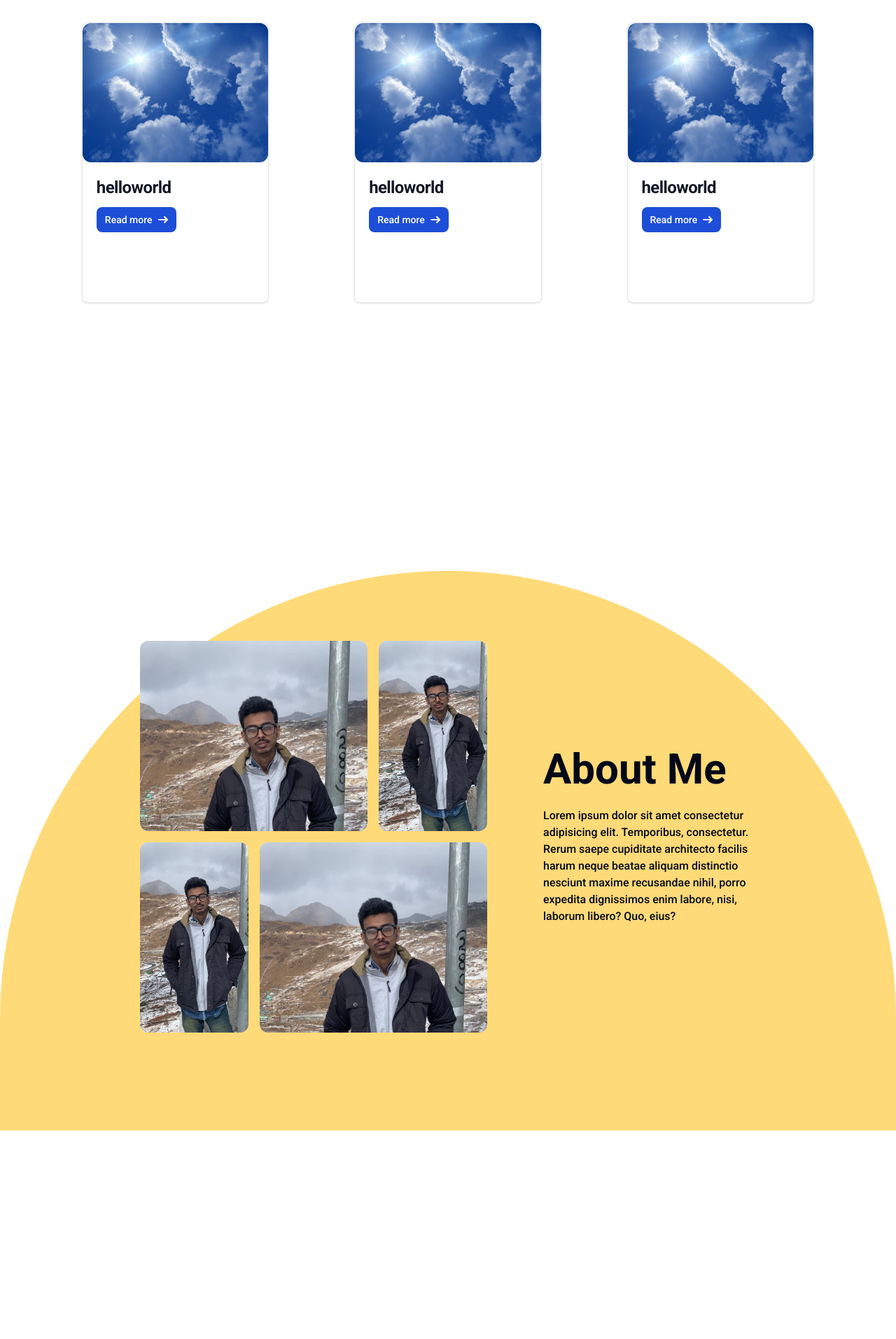
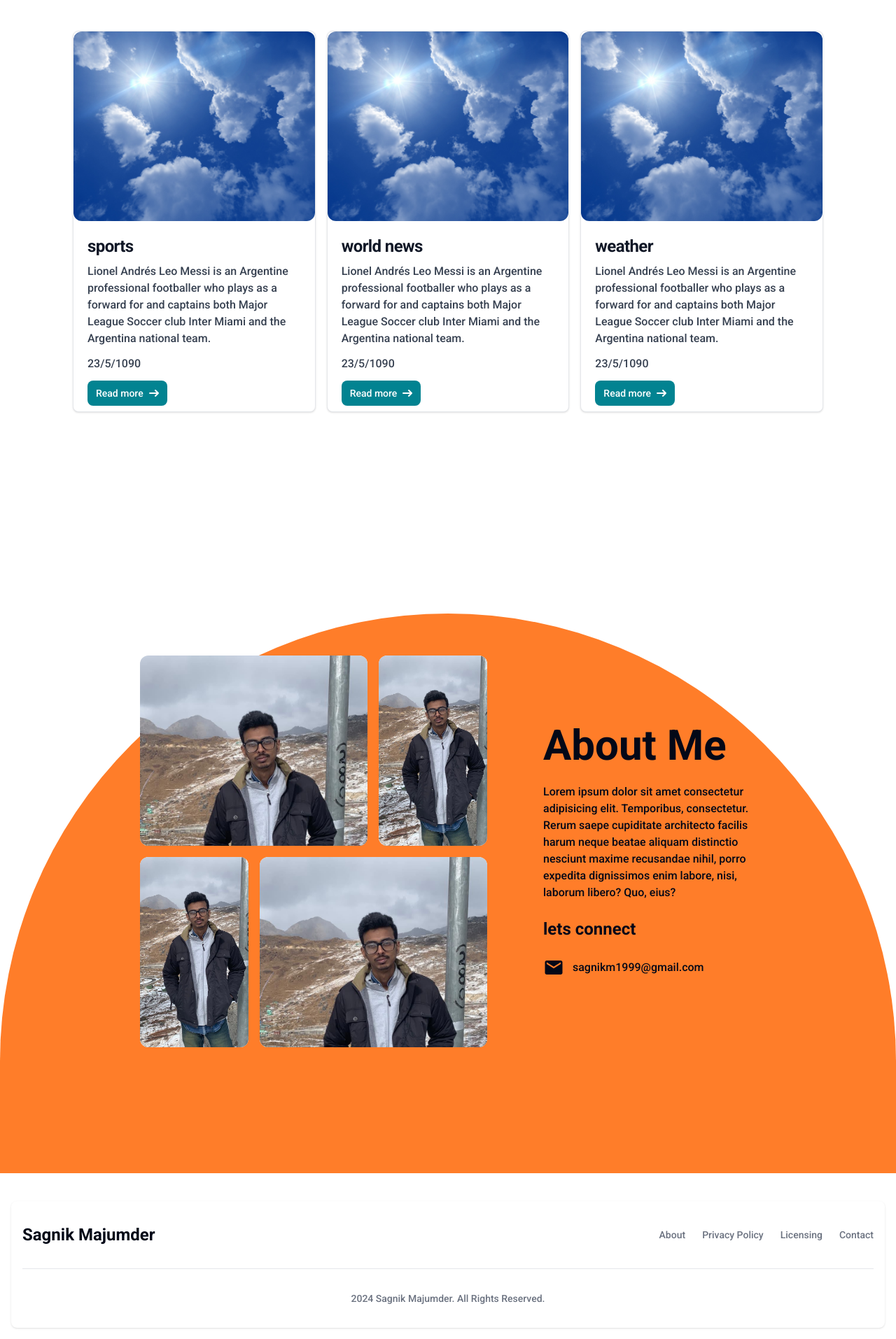
Before and after one commit to Taki7980/simplePortfolioForSagnikDa, a Next.js app: page / in a window 1280 px wide. Shown: the part 744-2658 px from the top of the page at 70% size. Before the commit the page ends 2360 px from the top, so only its background shows below. Built offline with nearby package versions, Linux system fonts and the light colour scheme.

Commit message:
finished footer + card

```diff
--- a/src/app/layout.tsx
+++ b/src/app/layout.tsx
@@ -4,6 +4,7 @@ import "./globals.css";
 import { GeistSans } from "geist/font/sans";
 import Navbar from "@/components/shared/Navbar";
 import Hero from "@/components/shared/Hero";
+import Footer from "@/components/ui/footer";
 
 const mons = Roboto({
 	subsets: ["latin"],
@@ -14,8 +15,8 @@ const mons = Roboto({
 
 
 export const metadata: Metadata = {
-	title: "Create Next App",
-	description: "Generated by create next app",
+	title: "Sagnik Majumder",
+	description: "My Journalism portfolio",
 };
 
 export default function RootLayout({
@@ -26,11 +27,12 @@ export default function RootLayout({
 	return (
 		<html lang="en">
 			<body
-				className={`${mons.className} ${GeistSans.variable}`}
+				className={`${mons.className} ${GeistSans.variable} w-full`}
 			>
 				<Navbar/>
 				<Hero/>
 				{children}
+				<Footer/>
 			</body>
 		</html>
 	);
--- a/src/app/page.tsx
+++ b/src/app/page.tsx
@@ -1,11 +1,11 @@
-import Hero from "@/components/shared/Hero";
+
 import MyDetails from "@/components/shared/MyDetails";
 import Projects from "@/components/shared/Projects";
 
 export default function Home() {
 	return (
-		<div>
-			{/* <Hero/> */}
+		<div className="flex flex-col items-center justify-center space-y-56 md:space-y-20">
+
 			<Projects/>
 			<MyDetails/>
 		</div>
--- a/src/app/work/[slug]/page.tsx
+++ b/src/app/work/[slug]/page.tsx
@@ -18,7 +18,7 @@ const page = async ({ params }: { params: { slug: string } }) => {
 				title={init?.title || "welcome"}
 				center
 			/>
-			<div className=" grid grid-cols-1 md:grid-cols-3 pt-10 gap-4 justify-center max-w-6xl">
+			<div className=" grid grid-cols-1 md:grid-cols-3 pt-10 gap-4 justify-center w-full px-10">
 				{details?.map((item, index) => (
 					<SubCard
 						key={index}
--- a/src/components/shared/Hero.tsx
+++ b/src/components/shared/Hero.tsx
@@ -3,7 +3,7 @@ import Link from "next/link";
 import { FaLinkedin } from "react-icons/fa";
 const Hero = () => {
 	return (
-		<div className="md:h-[80vh] h-[100vh] bg-[#003285] flex flex-col items-center justify-center self-center gap-10 pb-20 px-10 md:px-0">
+		<div className="md:h-[80vh] h-[100vh] bg-[#003285] flex flex-col items-center justify-center self-center gap-10 md:pb-20 pb-0 px-10 md:px-0">
 			<Image
 				className="size-36 rounded-full"
 				height={80}
--- a/src/components/shared/MyDetails.tsx
+++ b/src/components/shared/MyDetails.tsx
@@ -1,15 +1,27 @@
 import Image from "next/image";
 import React from "react";
 import { ImageGrid } from "./ImageGrid";
+import { cn } from "@/lib/utils";
+import { MdEmail } from "react-icons/md";
+import Heading from "../ui/heading";
 
 const MyDetails = () => {
 	return (
-		<div className=" w-full flex items-center justify-center h-screen pb-10 bg-[#FFDA78] rounded-t-full">
-			<div className="flex flex-col md:flex-row my-5 max-w-full md:max-w-6xl items-center justify-center">
-				<div className="w-full md:w-1/2 h-full">
-					<ImageGrid/>
+		<div className=" w-full flex items-center justify-center h-screen pb-10 bg-[#FF7D29] rounded-t-full ">
+			<div className="flex flex-col md:flex-row my-5 max-w-full md:max-w-6xl items-center justify-center self-center space-y-10 pb-20">
+				<div className="w-full md:w-1/2 h-full hidden md:flex">
+					<ImageGrid />
 				</div>
-				<div className="textContainer w-full md:w-1/3 px-10 h-full flex-col gap-10 space-y-6">
+				<div className="w-full md:w-1/2 h-full flex items-center justify-center md:hidden">
+					<Image
+						src={"/images/profile.jpg"}
+						height={300}
+						width={300}
+						className={cn("object-cover size-auto rounded-xl")}
+						alt="thumbnail"
+					/>
+				</div>
+				<div className="textContainer w-full md:w-1/3 px-10 h-full flex-col gap-10 space-y-6 pb-10">
 					<h1 className="title text-3xl md:text-6xl font-bold capitalize">
 						About Me
 					</h1>
@@ -22,7 +34,11 @@ const MyDetails = () => {
 						dignissimos enim labore, nisi, laborum libero? Quo,
 						eius?
 					</div>
-
+					<Heading title="lets connect"/>
+					<div className="content flex items-center gap-3">
+						<MdEmail size={30} />
+						<p className="">sagnikm1999@gmail.com</p>
+					</div>
 				</div>
 			</div>
 		</div>
--- a/src/components/shared/Navbar.tsx
+++ b/src/components/shared/Navbar.tsx
@@ -3,10 +3,8 @@ import React from 'react'
 
 const Navbar = () => {
   return (
-    <div className='w-full h-fit py-3 px-10 bg-[#003285]  justify-between hidden md:flex'>
-            <div className="namelogo ml-10">
-                  <h1  className="font-bold text-xl text-white">SAGNIK MAJUMDER</h1>
-            </div>
+    <div className='w-full h-fit py-8 px-10 bg-[#003285] justify-between hidden md:flex'>
+
 
     </div>
   )
--- a/src/components/shared/Projects.tsx
+++ b/src/components/shared/Projects.tsx
@@ -5,9 +5,9 @@ import ProjectData from "@/data/data";
 
 const Projects = () => {
 	return (
-		<div className="md:max-w-6xl max-w-full h-screen mb-0 md:mb-32 mx-auto mt-[-60px] pt-10 bg-white rounded-t-3xl pb-3 md:pb-20">
+		<div className="md:w-[72rem] w-full h-full mb-0 md:mb-32 mx-auto mt-[-60px] pt-10 bg-white rounded-t-3xl pb-3 md:pb-20">
 			<Heading title={"My Work"} center subtitle="the works that i have done" />
-			<div className="grid grid-cols-1 md:grid-cols-3 pt-10 gap-4 justify-center md:max-w-6xl max-w-full">
+			<div className="grid grid-cols-1 md:grid-cols-3 pt-10 gap-4 justify-center md:max-w-6xl px-10 max-w-full">
 
 				{ProjectData.map((item, index) => (
 					<Card key={index} title={item.title} date={item.date} description={item.description} image={item.image} link={item.link} subsection={item.subsection} id={item.id} />
--- a/src/components/ui/card.tsx
+++ b/src/components/ui/card.tsx
@@ -4,7 +4,7 @@ import React from "react";
 
 const Card = ({title,date,description,image,id,link,link2,link3,subsection}:CardProps) => {
 	return (
-		<div className="md:max-w-lg max-w-full h-full mx-auto bg-white border border-gray-200 rounded-lg shadow dark:bg-gray-800 dark:border-gray-700 flex md:flex-col">
+		<div className="w-full h-full mx-auto bg-white border border-gray-200 rounded-lg shadow dark:bg-gray-800 dark:border-gray-700 flex flex-col">
 			<div className="w-full md:h-1/2 h-full">
 				<Image
 					src={image}
@@ -16,7 +16,7 @@ const Card = ({title,date,description,image,id,link,link2,link3,subsection}:Card
 			</div>
 			<div className="p-5 w-full md:h-1/2 h-full">
 				<div >
-					<h5 className="mb-2 text-2xl font-bold tracking-tight text-gray-900 dark:text-white">
+					<h5 className="mb-2 md:text-2xl text-lg font-bold tracking-tight text-gray-900 dark:text-white">
 						{title}
 					</h5>
 				</div>
@@ -28,7 +28,7 @@ const Card = ({title,date,description,image,id,link,link2,link3,subsection}:Card
 				</p>
 				<Link
 					href={`/work/${id}`}
-					className="inline-flex items-center px-3 py-2 text-sm font-medium text-center text-white bg-blue-700 rounded-lg hover:bg-blue-800 focus:ring-4 focus:outline-none focus:ring-blue-300 dark:bg-blue-600 dark:hover:bg-blue-700 dark:focus:ring-blue-800"
+					className="inline-flex items-center px-3 py-2 text-[10px] md:text-sm font-medium text-center text-white bg-[#028391] rounded-lg hover:bg-[#003285] focus:ring-4 focus:outline-none focus:ring-blue-300 dark:bg-blue-600 dark:hover:bg-blue-700 dark:focus:ring-blue-800"
 				>
 					Read more
 					<svg
--- /dev/null
+++ b/src/components/ui/footer.tsx
@@ -0,0 +1,63 @@
+"use client";
+import Link from "next/link";
+import React from "react";
+
+const Footer = () => {
+	return (
+		<footer className="bg-white rounded-lg shadow dark:bg-gray-900 m-4 mt-10">
+			<div className="w-full mx-auto p-4 md:py-8">
+				<div className="sm:flex sm:items-center sm:justify-between">
+					<Link
+						href="/"
+						className="flex items-center mb-4 sm:mb-0 space-x-3 rtl:space-x-reverse"
+					>
+						<span className="self-center text-2xl font-semibold whitespace-nowrap dark:text-white">
+							Sagnik Majumder
+						</span>
+					</Link>
+					<ul className="flex flex-wrap items-center mb-6 text-sm font-medium text-gray-500 sm:mb-0 dark:text-gray-400">
+						<li>
+							<a
+								href="#"
+								className="hover:underline me-4 md:me-6"
+							>
+								About
+							</a>
+						</li>
+						<li>
+							<a
+								href="#"
+								className="hover:underline me-4 md:me-6"
+							>
+								Privacy Policy
+							</a>
+						</li>
+						<li>
+							<a
+								href="#"
+								className="hover:underline me-4 md:me-6"
+							>
+								Licensing
+							</a>
+						</li>
+						<li>
+							<a href="#" className="hover:underline">
+								Contact
+							</a>
+						</li>
+					</ul>
+				</div>
+				<hr className="my-6 border-gray-200 sm:mx-auto dark:border-gray-700 lg:my-8" />
+				<span className="block text-sm text-gray-500 sm:text-center dark:text-gray-400">
+					{(new Date().getFullYear())}{" "}
+					<a href="https://flowbite.com/" className="hover:underline">
+						Sagnik Majumder
+					</a>
+					. All Rights Reserved.
+				</span>
+			</div>
+		</footer>
+	);
+};
+
+export default Footer;
--- a/src/data/data.ts
+++ b/src/data/data.ts
@@ -1,11 +1,14 @@
 const ProjectData=[
       // replicate this to add new field
       {
+            // Id have to follow the order for fetchting the data
             id:"1",
-            title:"helloworld",
-
-            date:"",
-            description:"",
+            title:"sports",
+            date:"23/5/1090",
+            description:`Lionel Andrés Leo Messi is an Argentine professional
+            footballer who plays as a forward for and captains both
+            Major League Soccer club Inter Miami and the Argentina
+            national team.`,
             image:"/images/cloud5.jpg",
             link:"",
             link2:"",
@@ -13,22 +16,31 @@ const ProjectData=[
             subsection:[
                   // replicate this to add new subsection
                   {
-                        title:"helloworld",
-                        description:"",
+                        title:"cricket",
+                        description:`Lionel Andrés Leo Messi is an Argentine professional
+                        footballer who plays as a forward for and captains both
+                        Major League Soccer club Inter Miami and the Argentina
+                        national team.`,
                         date:"",
                         image:"/images/cloud5.jpg",
                         link:"",
                   },
                   {
-                        title:"helloworld",
-                        description:"",
+                        title:"football",
+                        description:`Lionel Andrés Leo Messi is an Argentine professional
+                        footballer who plays as a forward for and captains both
+                        Major League Soccer club Inter Miami and the Argentina
+                        national team.`,
                         date:"",
                         image:"/images/cloud5.jpg",
                         link:"",
                   },
                   {
-                        title:"helloworld",
-                        description:"",
+                        title:"voleyball",
+                        description:`Lionel Andrés Leo Messi is an Argentine professional
+                        footballer who plays as a forward for and captains both
+                        Major League Soccer club Inter Miami and the Argentina
+                        national team.`,
                         date:"",
                         image:"/images/cloud5.jpg",
                         link:"",
@@ -36,11 +48,14 @@ const ProjectData=[
             ]
       },
       {
-            id:"1",
-            title:"helloworld",
-
-            date:"",
-            description:"",
+            // Id have to follow the order for fetchting the data
+            id:"2",
+            title:"world news",
+            date:"23/5/1090",
+            description:`Lionel Andrés Leo Messi is an Argentine professional
+            footballer who plays as a forward for and captains both
+            Major League Soccer club Inter Miami and the Argentina
+            national team.`,
             image:"/images/cloud5.jpg",
             link:"",
             link2:"",
@@ -48,22 +63,31 @@ const ProjectData=[
             subsection:[
                   // replicate this to add new subsection
                   {
-                        title:"helloworld",
-                        description:"",
+                        title:"india",
+                        description:`Lionel Andrés Leo Messi is an Argentine professional
+                        footballer who plays as a forward for and captains both
+                        Major League Soccer club Inter Miami and the Argentina
+                        national team.`,
                         date:"",
                         image:"/images/cloud5.jpg",
                         link:"",
                   },
                   {
-                        title:"helloworld",
-                        description:"",
+                        title:"japan",
+                        description:`Lionel Andrés Leo Messi is an Argentine professional
+                        footballer who plays as a forward for and captains both
+                        Major League Soccer club Inter Miami and the Argentina
+                        national team.`,
                         date:"",
                         image:"/images/cloud5.jpg",
                         link:"",
                   },
                   {
-                        title:"helloworld",
-                        description:"",
+                        title:"UK",
+                        description:`Lionel Andrés Leo Messi is an Argentine professional
+                        footballer who plays as a forward for and captains both
+                        Major League Soccer club Inter Miami and the Argentina
+                        national team.`,
                         date:"",
                         image:"/images/cloud5.jpg",
                         link:"",
@@ -71,11 +95,14 @@ const ProjectData=[
             ]
       },
       {
-            id:"1",
-            title:"helloworld",
-
-            date:"",
-            description:"",
+            // Id have to follow the order for fetchting the data
+            id:"3",
+            title:"weather",
+            date:"23/5/1090",
+            description:`Lionel Andrés Leo Messi is an Argentine professional
+            footballer who plays as a forward for and captains both
+            Major League Soccer club Inter Miami and the Argentina
+            national team.`,
             image:"/images/cloud5.jpg",
             link:"",
             link2:"",
@@ -83,27 +110,37 @@ const ProjectData=[
             subsection:[
                   // replicate this to add new subsection
                   {
-                        title:"helloworld",
-                        description:"",
+                        title:"rain",
+                        description:`Lionel Andrés Leo Messi is an Argentine professional
+                        footballer who plays as a forward for and captains both
+                        Major League Soccer club Inter Miami and the Argentina
+                        national team.`,
                         date:"",
                         image:"/images/cloud5.jpg",
                         link:"",
                   },
                   {
-                        title:"helloworld",
-                        description:"",
+                        title:"cloud",
+                        description:`Lionel Andrés Leo Messi is an Argentine professional
+                        footballer who plays as a forward for and captains both
+                        Major League Soccer club Inter Miami and the Argentina
+                        national team.`,
                         date:"",
                         image:"/images/cloud5.jpg",
                         link:"",
                   },
                   {
-                        title:"helloworld",
-                        description:"",
+                        title:"storms",
+                        description:`Lionel Andrés Leo Messi is an Argentine professional
+                        footballer who plays as a forward for and captains both
+                        Major League Soccer club Inter Miami and the Argentina
+                        national team.`,
                         date:"",
                         image:"/images/cloud5.jpg",
                         link:"",
                   },
             ]
       },
+
 ]
 export default ProjectData;
```
Also changed, not shown: src/components/ui/subCard.tsx (+11 -5 lines).
